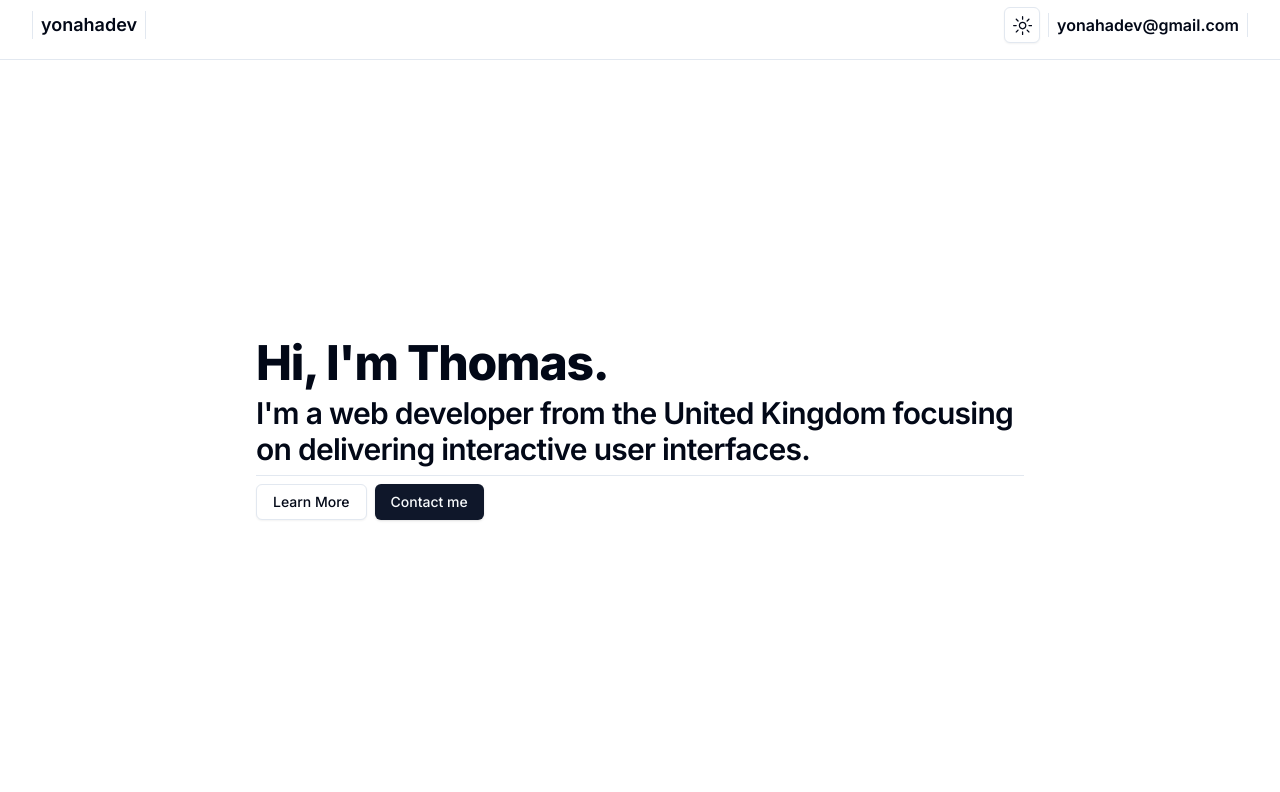
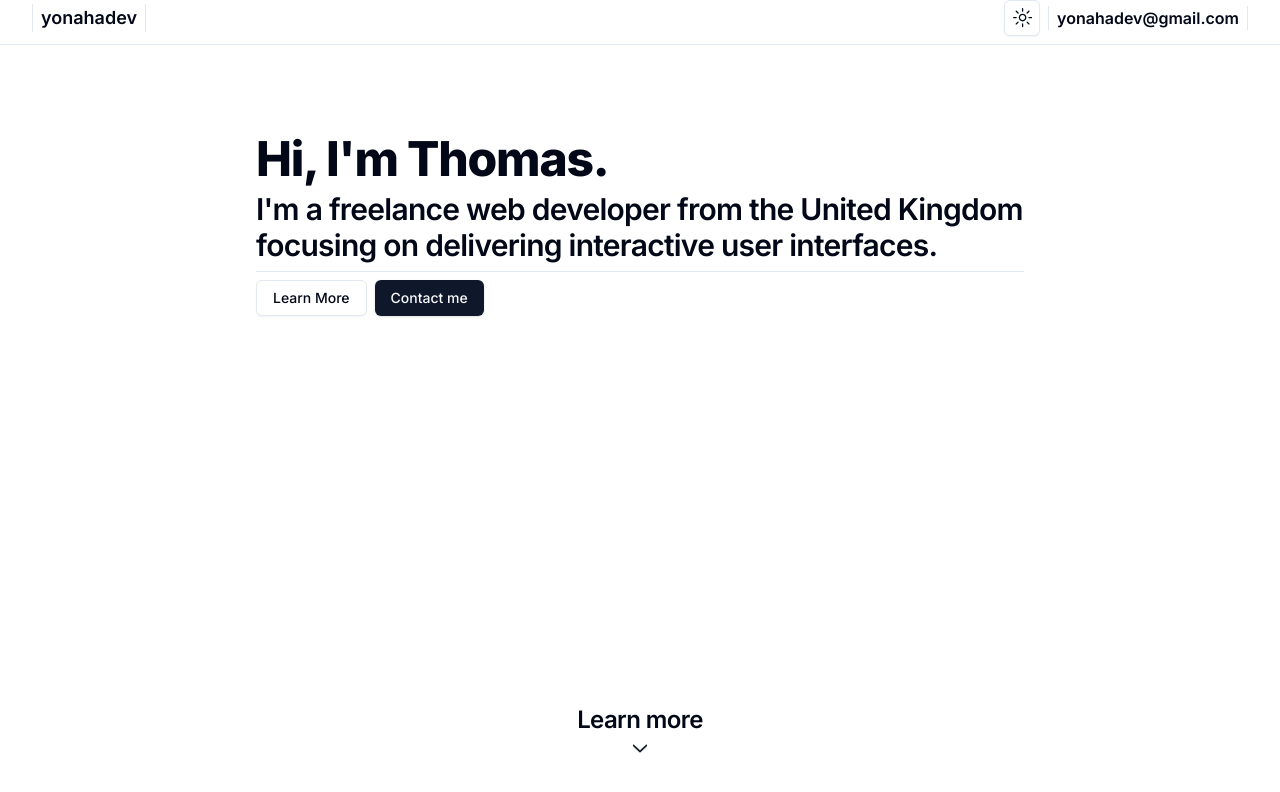
Before and after one commit to yonahadev/portfolio, a Next.js app: page / in a window 1280 px wide. Shown: the top 792 px of the page. Built offline with nearby package versions, Linux system fonts and the light colour scheme.

Commit message:
Front layout changes added learn more button

```diff
--- a/app/page.tsx
+++ b/app/page.tsx
@@ -1,14 +1,16 @@
 import { Button } from "@/components/ui/button";
+import { ChevronDownIcon } from "@radix-ui/react-icons";
 
 export default function Home() {
   return (
-    <main className="w-full h-full flex flex-col justify-center items-center">
+    <>
+      <main className="w-full h-[calc(100%-4rem)] flex flex-col justify-center items-center">
         <h1 className="scroll-m-20 text-4xl font-extrabold tracking-tight lg:text-5xl sm:w-3/5 w-5/6  ">
           Hi, I'm Thomas.
         </h1>
         <h2 className="scroll-m-20 border-b pb-2 sm:text-3xl font-semibold tracking-tight transition-colors mt-2 first:mt-0 sm:w-3/5 w-5/6 text-xl">
-        I'm a web developer from the United Kingdom focusing on delivering
-        interactive user interfaces.
+          I'm a freelance web developer from the United Kingdom focusing on
+          delivering interactive user interfaces.
         </h2>
         <div className="sm:w-3/5 w-5/6 mt-2">
           <Button variant={"outline"} className="mr-2">
@@ -16,6 +18,12 @@ export default function Home() {
           </Button>
           <Button>Contact me</Button>
         </div>
+        <div className="scroll-m-20 text-2xl font-semibold tracking-tight absolute bottom-10 flex flex-col items-center justify-center">
+          Learn more
+          <ChevronDownIcon className="animate-bounce w-6 h-6" />
+        </div>
       </main>
+      <section className="w-full h-full"></section>
+    </>
   );
 }
```
Lines whose indentation alone changed are shown as unchanged.
